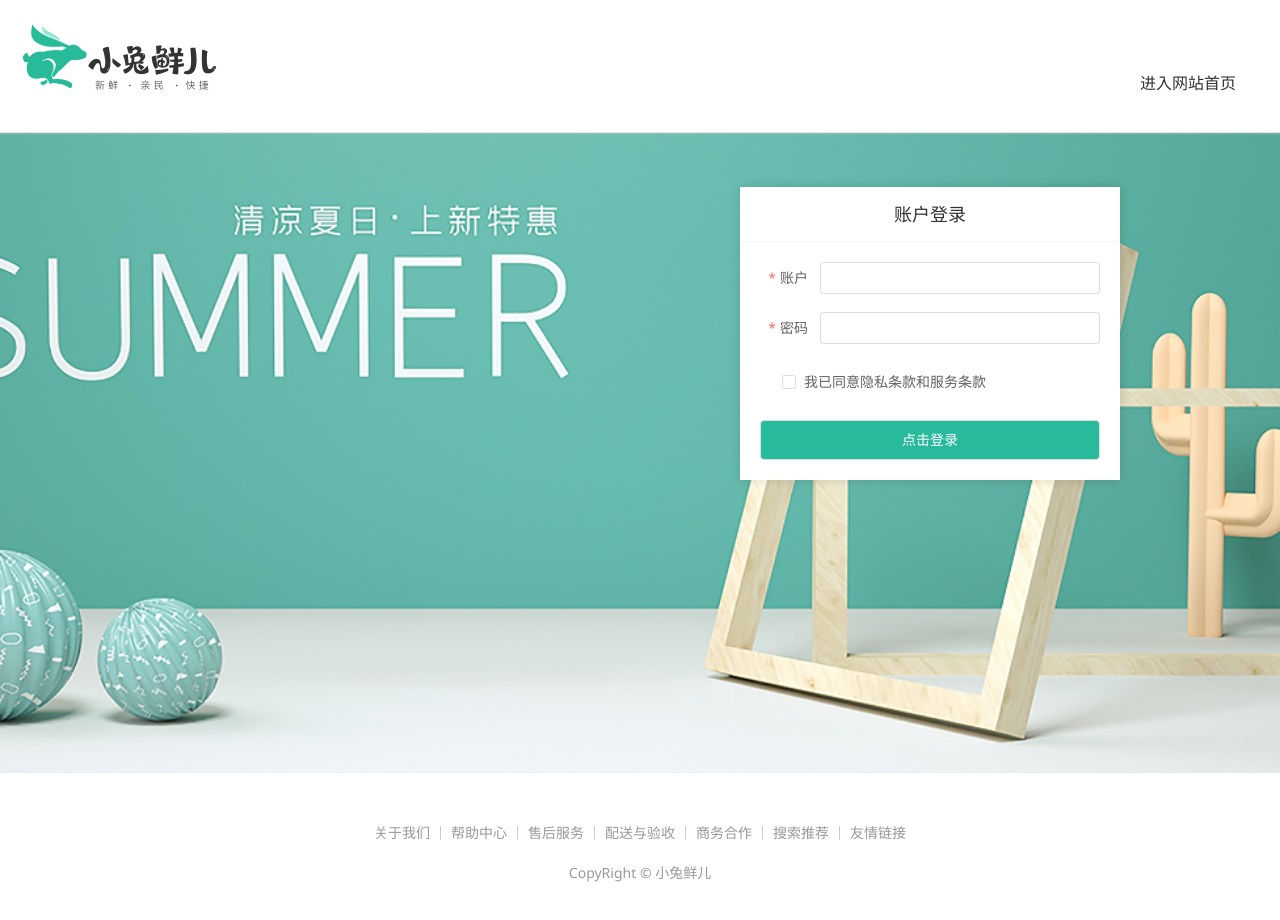
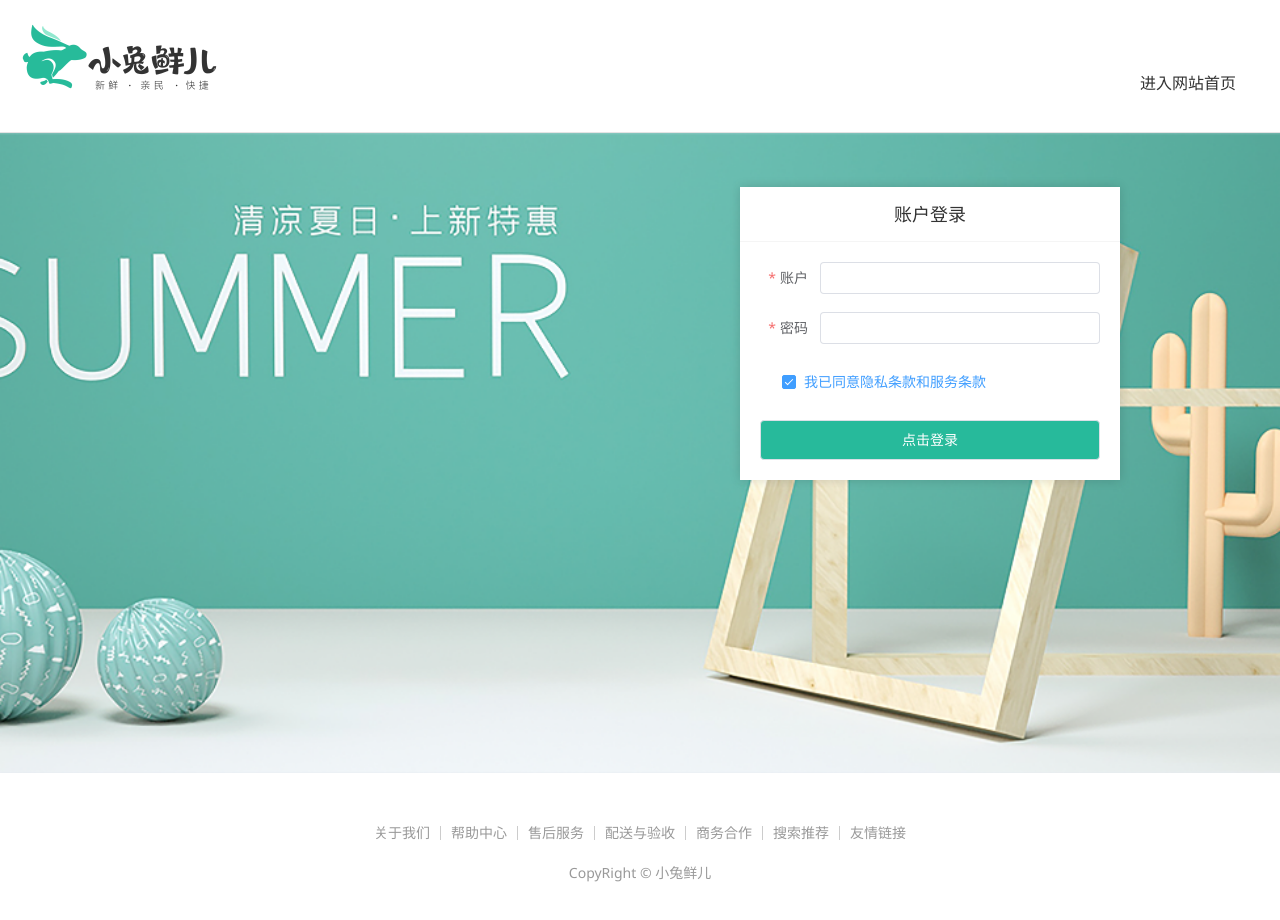
Before and after one commit to 1119869208/vue-rabbit, a Vue app: page /login in a window 1280 px wide. Shown: the top 920 px of the page. Built offline with nearby package versions, Linux system fonts and the light colour scheme; the HTML template or start-up script is replaced by a standard one.

Commit message:
登录-表单校验-自定义表单校验

```diff
--- a/src/views/Login/index.vue
+++ b/src/views/Login/index.vue
@@ -4,7 +4,8 @@ import { ref } from "vue";
 // 表单校验规则
 const from = ref({
   username: '',
-  password: ''
+  password: '',
+  agree: true
 })
 
 const rules = {
@@ -14,8 +15,28 @@ const rules = {
   password: [
     { required: true, message: '密码不能为空', trigger: 'blur' },
     { min: 6, max: 14, message: '密码长度为6-14个字符', trigger: 'blur' },
+  ],
+  agree: [
+    {
+      validator: (rule, value, callback) => {
+        // console.log(value)
+        if (value) {
+          callback()
+        } else {
+          return callback(new Error("请勾选同意协议"))
+        }
+      }
+    }
   ]
 }
+
+// const agree = (rule, value, callback) => {
+//   if (!value) {
+//     callback(new Error('请勾选同意协议'))
+//   } else {
+//     callback()
+//   }
+// }
 
 </script>
 
@@ -51,8 +72,8 @@ const rules = {
               <el-form-item label="密码" prop="password">
                 <el-input v-model="from.password" />
               </el-form-item>
-              <el-form-item label-width="22px">
-                <el-checkbox size="large">
+              <el-form-item label-width="22px" prop="agree">
+                <el-checkbox size="large" v-model="from.agree">
                   我已同意隐私条款和服务条款
                 </el-checkbox>
               </el-form-item>
```
